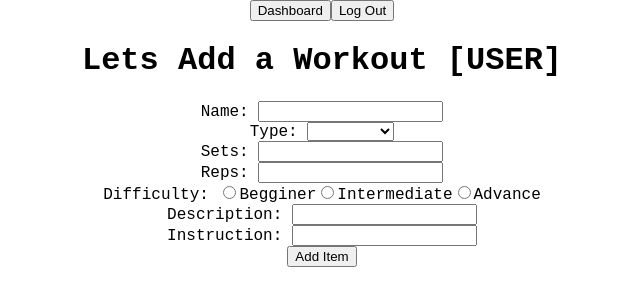
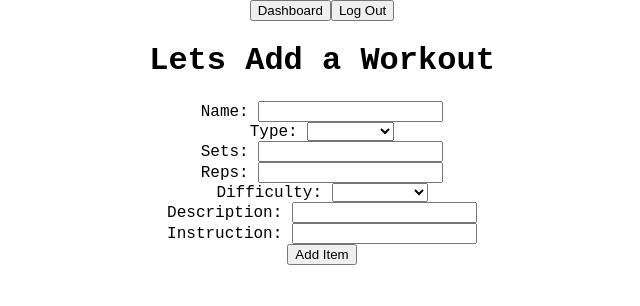
Before and after one commit to cfrustol/workoutBuddy, a React (Create React App) app in the folder client/: page /workout/add in a window 1280 px wide. Shown: the top 306 px of the page, without its empty margins (318-958 px from the left). Built offline with nearby package versions, Linux system fonts and the light colour scheme.

Commit message:
updated add and edit page
updated add and edit page

```diff
--- a/client/src/components/AddWorkout.js
+++ b/client/src/components/AddWorkout.js
@@ -16,11 +16,18 @@ const WorkoutAdd = () => {
     const [errors, setErrors] = useState({})
 
     const navigate = useNavigate()
+
     const Goaltypes = [
         'Balance',
         'Flexibility',
         'Strength',
         'Endurance',
+    ]
+
+    const difficult = [
+        'beginner',
+        'intermediate',
+        'advanced',
     ]
 
     const handleName = (e)=>{
@@ -61,7 +68,8 @@ const WorkoutAdd = () => {
 
     const SubmitWorkout = (e) => {
         e.preventDefault()
-            const workout={name,
+            const workout={
+                name,
                 goal,
                 sets,
                 reps,
@@ -97,7 +105,7 @@ return (
         </div>
     <div  >
     <div >
-    <h1>Lets Add a Workout [USER] </h1>
+    <h1>Lets Add a Workout {state.name}  </h1>
         <form onSubmit={ SubmitWorkout } className='MainSell'>
 
         {errors.name ? <p style={{color:"red"}}>{errors.name.message}</p>:null}
@@ -127,15 +135,15 @@ return (
             <input type="number" onChange={ handleReps } value={reps}/>
         </div>
         {errors.price ? <p style={{color:"red"}}>{errors.price.message}</p>:null}
-        <div onChange={ handleDifficulty }>
         <label>Difficulty: </label>
-            <input type="radio"  name="difficulty"   value="Beginner"/>
-            <label>Begginer</label>
-            <input type="radio"  name="difficulty"   value="Intermediate"/>
-            <label>Intermediate</label>
-            <input type="radio"  name="difficulty"  value="Advance"/>
-            <label>Advance</label>
-        </div>
+        <select name="" id="" onChange={ handleDifficulty}>
+            <option value="" ></option>
+                {
+                    difficult.map((item,idx)=>(
+                        <option key = {idx} value={item}>{item}</option>
+                    ))
+                }
+            </select>
         <div>
             <label>Description: </label>
             <input type="text" onChange={ handleDescription }  value={description}/>
--- a/client/src/components/Dashboard.js
+++ b/client/src/components/Dashboard.js
@@ -13,7 +13,7 @@ const Dashboard = () => {
   useEffect(() =>{
       axios.get("http://localhost:8000/api/workouts/all")
       .then(res =>{
-        console.log(res.data)
+        console.log(res.data);
         setWorkouts(res.data);
       })
       .catch( err => console.log(err))
@@ -39,6 +39,7 @@ const Dashboard = () => {
                 <tr className="">
                     <th scope=''>Name</th>
                     <th scope=''>Goal</th>
+                    <th>Creator</th>
                     <th scope=''>Actions</th>
                 </tr>
             </thead>
@@ -48,6 +49,8 @@ const Dashboard = () => {
                   <tr className="" key={index}>
                       <td>{workout.name}</td>
                       <td>{workout.goal}</td>
+                      {/*testing to see how we can get the users name to be displayed */}
+                      <td>{workout._id}</td>
                       <td>
                         <Link to={`/workout/view/${workout._id}`}><button className="">View</button></Link>
                       </td>
--- a/client/src/components/EditWorkout.js
+++ b/client/src/components/EditWorkout.js
@@ -135,7 +135,7 @@ const EditWorkout = () => {
                 {errors.type ? <p style={{color:"red"}}>{errors.type.message}</p>:null}
                 <div> {/*Type*/}
                     <label>Type: </label>
-                    <select name="items" id="items" onChange={ handleGoal} value={goal} >
+                    <select name="" id="" onChange={ handleGoal} value={goal} >
                     <option></option>
                         {
                             Goaltypes.map((item,idx)=>(
@@ -156,7 +156,7 @@ const EditWorkout = () => {
                 {errors.price ? <p style={{color:"red"}}>{errors.price.message}</p>:null}
                 <div onChange={ handleDifficulty }>
                     <label>Difficulty: </label>
-                    <select name="" id="" onChange={ handleDifficulty} value={difficulty} >
+                    <select onChange={ handleDifficulty} value={difficulty} >
                     <option></option>
                         {
                             difficult.map((item,idx)=>(
```
Lines whose indentation alone changed are shown as unchanged.
